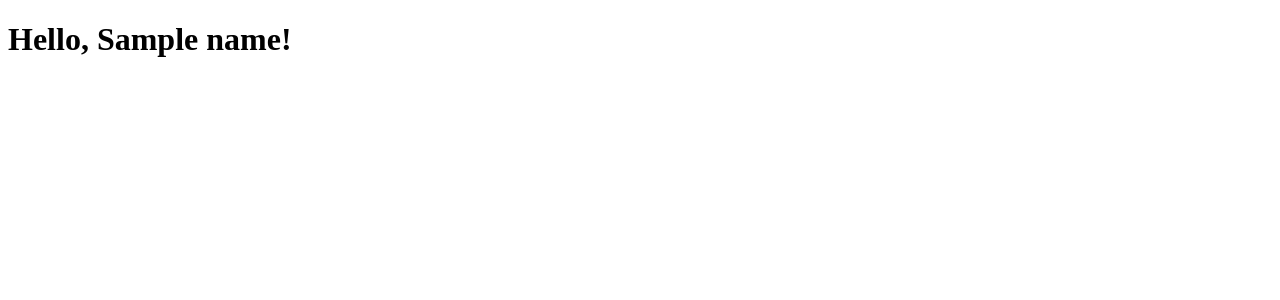
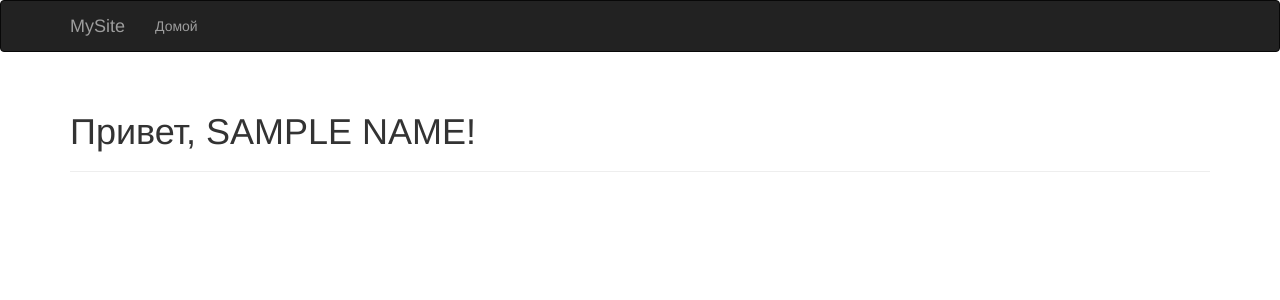
Before and after one commit to Tulupovden/MyWebSite, a Flask app: template templates/user.html in a window 1280 px wide. Shown: the top 300 px of the page. Run offline with Flask 2, Linux system fonts and the light colour scheme; the template is opened without the code that fills it: most values are stand-ins (such as "Sample title", 1, 10 or a date in 2020); some libraries are stand-ins or nearby versions.

Commit message:
templates part 2

```diff
--- a/main.py
+++ b/main.py
@@ -1,7 +1,9 @@
 from flask import Flask, render_template
+from flask_bootstrap import Bootstrap
 
 app = Flask(__name__)
 
+bootstrap = Bootstrap(app)
 
 @app.route('/')
 def index():
--- a/templates/index.html
+++ b/templates/index.html
@@ -3,7 +3,7 @@
 <head>
     <meta charset="UTF-8">
     <title>Title</title>
-    <h1>Hello, World!</h1>
+    <h1>Привет, Мир!</h1>
 </head>
 <body>
 
--- a/templates/user.html
+++ b/templates/user.html
@@ -1,11 +1,33 @@
-<!DOCTYPE html>
-<html lang="en">
-<head>
-    <meta charset="UTF-8">
-    <title>Title</title>
-    <h1>Hello, {{ name }}!</h1>
-</head>
-<body>
 
-</body>
-</html>
+{% extends "bootstrap/base.html" %}
+
+{% block title %}MySite{% endblock %}
+
+{% block navbar %}
+<div class="navbar navbar-inverse" role="navigation">
+    <div class="container">
+        <div class="navbar-header">
+            <button type="button" class="navbar-toggle" data-toggle="collapse" data-target=".navbar-collapse">
+                <span class="sr-only">Toggle navigation</span>
+                <span class="icon-bar"></span>
+                <span class="icon-bar"></span>
+                <span class="icon-bar"></span>
+            </button>
+            <a class="navbar-brand" href="/">MySite</a>
+        </div>
+        <div class="navbar-collapse collapse">
+            <ul class="nav navbar-nav">
+                <li><a href="/">Домой</a></li>
+            </ul>
+        </div>
+    </div>
+</div>
+{% endblock %}
+
+{% block content %}
+<div class="container">
+    <div class="page-header">
+        <h1>Привет, {{ name | upper }}!</h1>
+    </div>
+</div>
+{% endblock %}
```
